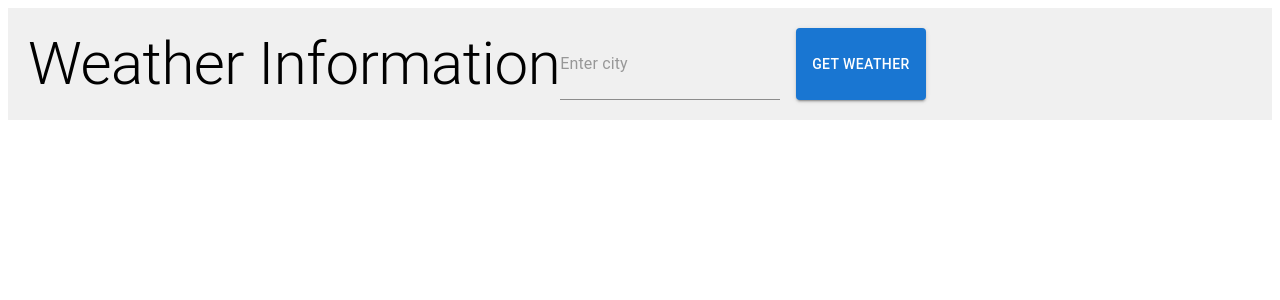
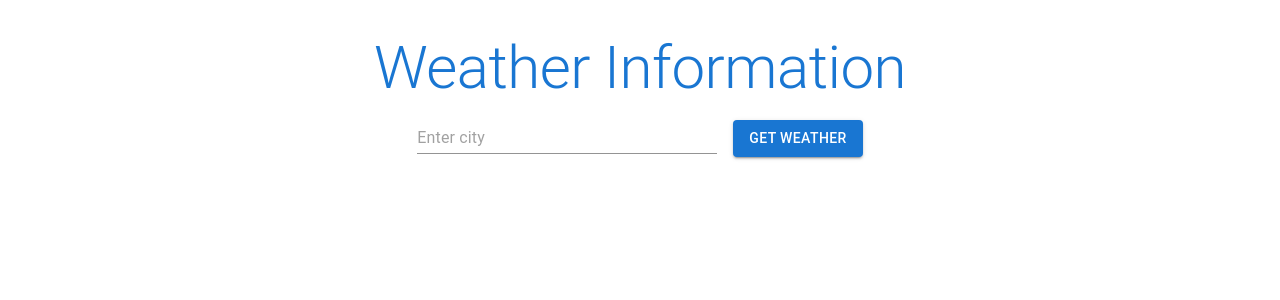
Before and after one commit to CarlosPettersen/SurfReport, a React (Create React App) app: page / in a window 1280 px wide. Shown: the top 300 px of the page. Built offline with nearby package versions, Linux system fonts and the light colour scheme.

Commit message:
fixed styling

```diff
--- a/src/WeatherApp.js
+++ b/src/WeatherApp.js
@@ -1,58 +1,60 @@
-import React, { useState } from 'react';
-import axios from 'axios';
-import { styled } from '@mui/material/styles';
-import { Button, Box, Stack, Input, Typography } from '@mui/material';
-
-const Container = styled(Box)({
-    padding: '20px',
-    backgroundColor: '#f0f0f0',
-    display: 'flex',
-  });
-
-const StackContainer = styled(Stack)({
-    alignContent: 'center',
-})
+import React, { useState } from "react";
+import axios from "axios";
+import { Button, Box, Container, Input, Typography } from "@mui/material";
 
 const Weather = () => {
   const [weatherData, setWeatherData] = useState(null);
-const [inputCity, setInputCity] = useState('');
-const API_KEY = 'b0ecf3bcc25e5810d8c7b4e68bac182c';
-const units = 'metric';
+  const [inputCity, setInputCity] = useState("");
+  const API_KEY = "b0ecf3bcc25e5810d8c7b4e68bac182c";
+  const units = "metric";
 
   const handleInputChange = (e) => {
     setInputCity(e.target.value);
   };
 
   const fetchWeather = () => {
-    axios.get(`https://api.openweathermap.org/data/2.5/weather?q=${inputCity}&units=${units}&appid=${API_KEY}`)
-      .then(response => {
+    axios
+      .get(
+        `https://api.openweathermap.org/data/2.5/weather?q=${inputCity}&units=${units}&appid=${API_KEY}`,
+      )
+      .then((response) => {
         setWeatherData(response.data);
       })
-      .catch(error => {
-        console.error('Error fetching weather data:', error);
+      .catch((error) => {
+        console.error("Error fetching weather data:", error);
         setWeatherData(null);
       });
   };
 
   return (
     <Container>
-        <Typography variant="h2">Weather Information</Typography>
-        <StackContainer spacing={2} direction="row">
+      <Typography
+        variant="h2"
+        sx={{ mt: 4, mb: 2, textAlign: "center", color: "primary.main" }}
+      >
+        Weather Information
+      </Typography>
+      <Box
+        sx={{ display: "flex", alignItems: "center", justifyContent: "center" }}
+      >
         <Input
           type="text"
           placeholder="Enter city"
           value={inputCity}
           onChange={handleInputChange}
+          sx={{ mr: 2, width: "300px" }}
         />
-      <Button variant="contained" onClick={fetchWeather}>Get Weather</Button>
+        <Button variant="contained" onClick={fetchWeather}>
+          Get Weather
+        </Button>
+      </Box>
       {weatherData && (
-        <Box>
-          <Typography>{weatherData.name}</Typography>
-          <Typography>{weatherData.main.temp}°C</Typography>
+        <Box sx={{ mt: 4, textAlign: "center" }}>
+          <Typography variant="h5">{weatherData.name}</Typography>
+          <Typography variant="body1">{weatherData.main.temp}°C</Typography>
           {/* Add more weather data here */}
         </Box>
       )}
-        </StackContainer>
     </Container>
   );
 };
```
Also changed, not shown: .eslintrc.json (deleted), 1 other file (tests, documents, lock files or other folders). Lines whose indentation alone changed are shown as unchanged.
